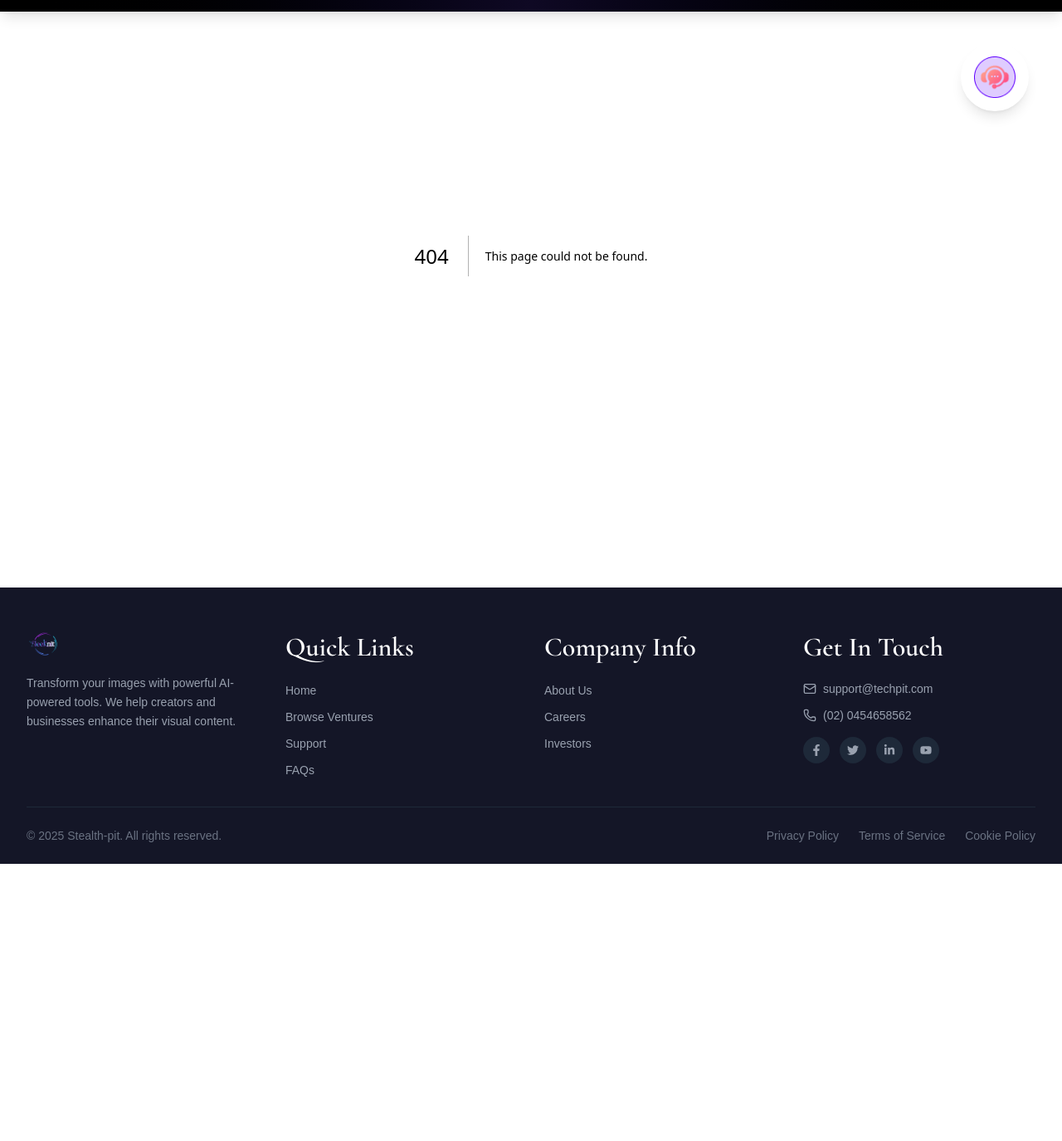
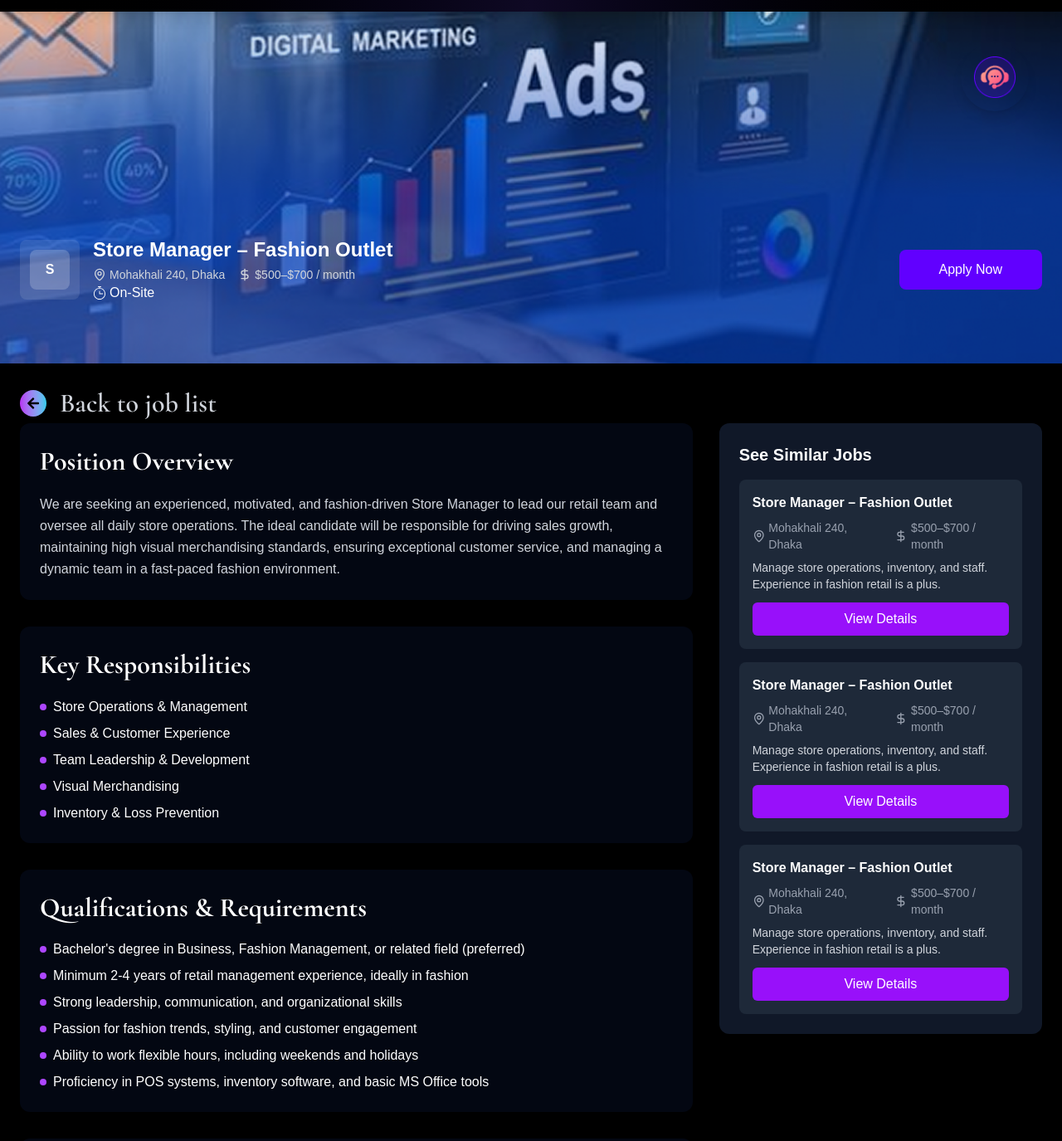
Before and after one commit to abusayedwd/gitgotech-E-commerce-website, a Next.js app: page /careers/job-details in a window 1280 px wide. Before the commit this address had no page. Shown: the part 92-1467 px from the top of the page at 83% size. Before the commit the page ends 1133 px from the top, so only its background shows below. Built offline with nearby package versions, Linux system fonts and the light colour scheme.

Commit message:
job details

```diff
--- /dev/null
+++ b/src/app/careers/job-details/page.tsx
@@ -0,0 +1,12 @@
+import JobDetails from '@/components/landingPage/career/JobDetails';
+import React from 'react';
+
+const page = () => {
+    return (
+        <div>
+            <JobDetails/>
+        </div>
+    );
+};
+
+export default page;
--- a/src/components/landingPage/career/CareerBanner.tsx
+++ b/src/components/landingPage/career/CareerBanner.tsx
@@ -21,10 +21,10 @@ const CareerBanner = () => {
 
       {/* Content */}
       <div className="relative z-10 flex flex-col items-center justify-center h-full px-6 text-white">
-        <h1 className="text-4xl md:text-5xl font-bold mb-4 text-center">
+        <h1 className="text-4xl font-cormorant md:text-5xl font-bold mb-4 text-center">
           Build Your Future With Us
         </h1>
-        <p className="text-lg md:text-xl mb-8 text-center max-w-2xl">
+        <p className="text-lg font-poppins md:text-xl mb-8 text-center max-w-2xl">
           Discover new opportunities and apply for roles that match your talent
         </p>
 
@@ -47,11 +47,11 @@ const CareerBanner = () => {
       </div>
 
       {/* Decorative Element */}
-      <div className="absolute top-4 right-4">
+      {/* <div className="absolute top-4 right-4">
         <div className="w-12 h-12 bg-purple-600 rounded-full flex items-center justify-center">
           <UserCheck size={24} className="text-white" />
         </div>
-      </div>
+      </div> */}
     </div>
   );
 };
--- a/src/components/landingPage/career/JobDetails.tsx
+++ b/src/components/landingPage/career/JobDetails.tsx
@@ -1,8 +1,14 @@
+"use client"
+
 import { useState } from 'react';
-import { MapPin, DollarSign, Briefcase, Calendar, ArrowLeft, ChevronRight } from 'lucide-react';
+import { MapPin, DollarSign, Briefcase, Calendar } from 'lucide-react';
+import { FaArrowLeft } from 'react-icons/fa';
+import { useRouter } from 'next/navigation';
+import { TfiTimer } from 'react-icons/tfi';
 
-const JobDetails = () => {
+const App = () => {
   const [isApplying, setIsApplying] = useState(false);
+  const router = useRouter()
 
   const jobDetails = {
     id: 1,
@@ -59,20 +65,28 @@ const JobDetails = () => {
   ];
 
   return (
-    <div className="min-h-screen bg-black text-white p-6">
-      {/* Header Section */}
-      <header className="mb-8">
-        <div className="flex items-center gap-4 mb-6">
-          <button className="flex items-center gap-2 text-gray-400 hover:text-white transition-colors">
-            <ArrowLeft size={20} />
-            Back to Jobs
-          </button>
+    <div className="min-h-screen  bg-black text-white">
+      {/* Job Banner */}
+      <div className="relative mt-20 w-full h-[450px] overflow-hidden">
+        <div className="absolute inset-0">
+          <img
+            src="/images/apply.png"
+            alt="Digital Marketing Ads"
+            className="w-full h-full object-cover"
+          />
+
         </div>
 
-        <div className="flex flex-col md:flex-row md:items-start justify-between gap-6">
-          <div className="flex-1">
-            <h1 className="text-3xl font-bold mb-2">{jobDetails.title}</h1>
-            <div className="flex items-center gap-4 text-sm text-gray-400 mb-4">
+        <div className="relative container mx-auto bottom-0 z-10 mt-28 flex items-center justify-between h-full px-6">
+          <div className="flex items-center gap-4">
+            <div className="bg-white/10 p-3 rounded-lg">
+              <div className="w-12 h-12 bg-white/20 rounded-lg flex items-center justify-center">
+                <span className="text-white font-bold">S</span>
+              </div>
+            </div>
+            <div>
+              <h1 className="text-2xl font-bold">{jobDetails.title}</h1>
+              <div className="flex items-center gap-4 text-sm text-gray-300 mt-1">
                 <span className="flex items-center gap-1">
                   <MapPin size={16} />
                   {jobDetails.location}
@@ -81,33 +95,44 @@ const JobDetails = () => {
                   <DollarSign size={16} />
                   {jobDetails.salary}
                 </span>
-              <span className="flex items-center gap-1">
-                <Briefcase size={16} />
-                {jobDetails.type}
-              </span>
+              </div>
+              <h1 className='flex items-center gap-1'>
+              <TfiTimer />  On-Site
+              </h1>
             </div>
           </div>
 
           <button
             onClick={() => setIsApplying(true)}
-            className="px-6 py-3 bg-purple-600 hover:bg-purple-700 rounded-lg font-medium transition-colors"
+            className="px-12 py-3 bg-[#6100FF] cursor-pointer hover:bg-purple-700 rounded-lg font-medium transition-colors"
           >
             Apply Now
           </button>
         </div>
-      </header>
+      </div>
 
       {/* Main Content */}
-      <div className="grid grid-cols-1 lg:grid-cols-3 gap-8">
+      <div className="p-6">
+       <div className="container mx-auto flex items-center gap-4">
+             <button onClick={()=> router.back()} className="flex items-center text-purple-400 hover:text-purple-300 transition-colors">
+          <div className="w-8 h-8 rounded-full bg-gradient-to-r from-[#B630F4] to-[#2ACCED] cursor-pointer flex items-center justify-center">
+            <FaArrowLeft className='text-black' />
+          </div>
+        </button>
+          <h1 className="text-[32px] font-semibold text-gray-300 font-cormorant">Back to job list</h1>
+        </div>
+
+        {/* Main Content */}
+        <div className="grid grid-cols-1 container mx-auto lg:grid-cols-3 gap-8">
           {/* Main Job Details */}
           <div className="lg:col-span-2 space-y-8">
-          <div className="bg-gray-900 rounded-xl p-6">
-            <h2 className="text-xl font-bold mb-4">Position Overview</h2>
+            <div className="bg-gray-950 rounded-xl p-6">
+              <h2 className="text-xl font-bold mb-4 font-cormorant text-[32px]">Position Overview</h2>
               <p className="text-gray-300 leading-relaxed">{jobDetails.overview}</p>
             </div>
 
-          <div className="bg-gray-900 rounded-xl p-6">
-            <h2 className="text-xl font-bold mb-4">Key Responsibilities</h2>
+            <div className="bg-gray-950 rounded-xl p-6">
+              <h2 className="text-xl font-bold mb-4 font-cormorant text-[32px]">Key Responsibilities</h2>
               <ul className="space-y-2">
                 {jobDetails.responsibilities.map((responsibility, index) => (
                   <li key={index} className="flex items-start gap-2">
@@ -118,8 +143,8 @@ const JobDetails = () => {
               </ul>
             </div>
 
-          <div className="bg-gray-900 rounded-xl p-6">
-            <h2 className="text-xl font-bold mb-4">Qualifications & Requirements</h2>
+            <div className="bg-gray-950 rounded-xl p-6">
+              <h2 className="text-xl font-bold mb-4 font-cormorant text-[32px]">Qualifications & Requirements</h2>
               <ul className="space-y-2">
                 {jobDetails.qualifications.map((qualification, index) => (
                   <li key={index} className="flex items-start gap-2">
@@ -130,9 +155,9 @@ const JobDetails = () => {
               </ul>
             </div>
 
-          <div className="bg-gray-900 rounded-xl p-6">
-            <div className="flex items-center justify-between mb-4">
-              <h2 className="text-xl font-bold">Salary</h2>
+            <div className="bg-gray-950 rounded-xl p-6">
+              <div className="flex items-center justify-between mb-4 font-cormorant ">
+                <h2 className="text-xl font-bold text-[32px]">Salary</h2>
                 <span className="text-lg font-semibold">{jobDetails.salary}</span>
               </div>
               <div className="flex items-center gap-4 text-sm text-gray-400">
@@ -163,12 +188,12 @@ const JobDetails = () => {
                       </span>
                     </div>
                     <p className="text-sm text-gray-300 mb-3">{job.description}</p>
-                  <button className="w-full py-2 px-4 bg-purple-600 hover:bg-purple-700 rounded-md font-medium transition-colors flex items-center justify-center gap-2">
+                    <button className="w-full py-2 px-4 bg-purple-600 hover:bg-purple-700 rounded-md font-medium transition-colors">
                       View Details
-                    <ChevronRight size={16} />
                     </button>
                   </div>
                 ))}
+              </div>
             </div>
           </div>
         </div>
@@ -240,4 +265,4 @@ const JobDetails = () => {
   );
 };
 
-export default JobDetails;
+export default App;
--- a/src/components/landingPage/career/Joblist.tsx
+++ b/src/components/landingPage/career/Joblist.tsx
@@ -2,10 +2,12 @@
 
 import { useState } from 'react';
 import { Filter, MapPin, DollarSign, Briefcase, ChevronRight } from 'lucide-react';
+import { useRouter } from 'next/navigation';
 
 const Joblist = () => {
   const [selectedLocation, setSelectedLocation] = useState('Bangladesh');
   const [isFilterOpen, setIsFilterOpen] = useState(true);
+   const router = useRouter()
 
   const locations = ['Brazil', 'Bangladesh', 'Cooking', 'India', 'Pakistan', 'Qatar', 'USA'];
 
@@ -135,7 +137,9 @@ const Joblist = () => {
 
             <p className="text-gray-300 mb-6 leading-relaxed">{job.description}</p>
 
-            <button className="w-full py-3 px-4 bg-gradient-to-r from-blue-500 to-purple-600 rounded-lg font-medium hover:from-blue-600 hover:to-purple-700 transition-all duration-300 flex items-center justify-center gap-2 group">
+            <button
+            onClick={() => router.push("/careers/job-details")}
+            className="w-full py-3 px-4 bg-gradient-to-r from-blue-500 to-purple-600 rounded-lg font-medium hover:from-blue-600 hover:to-purple-700 transition-all duration-300 flex items-center justify-center gap-2 group">
               View Details
               <ChevronRight size={18} className="group-hover:translate-x-1 transition-transform" />
             </button>
```
Lines whose indentation alone changed are shown as unchanged.
